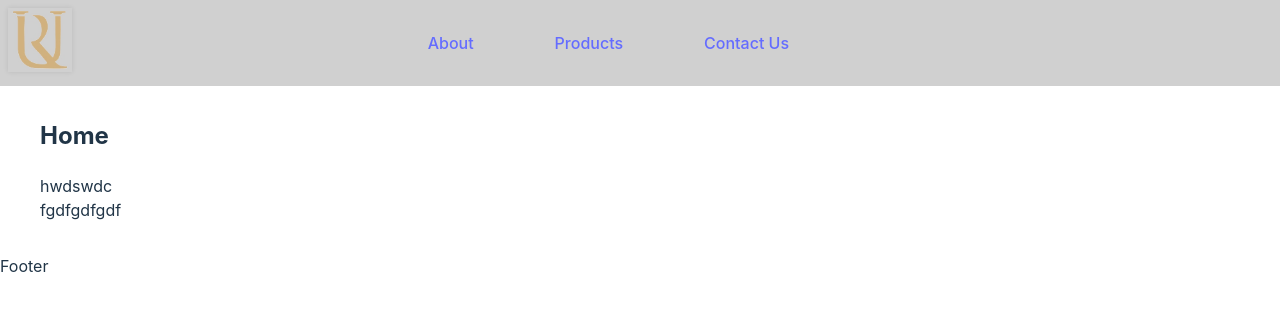
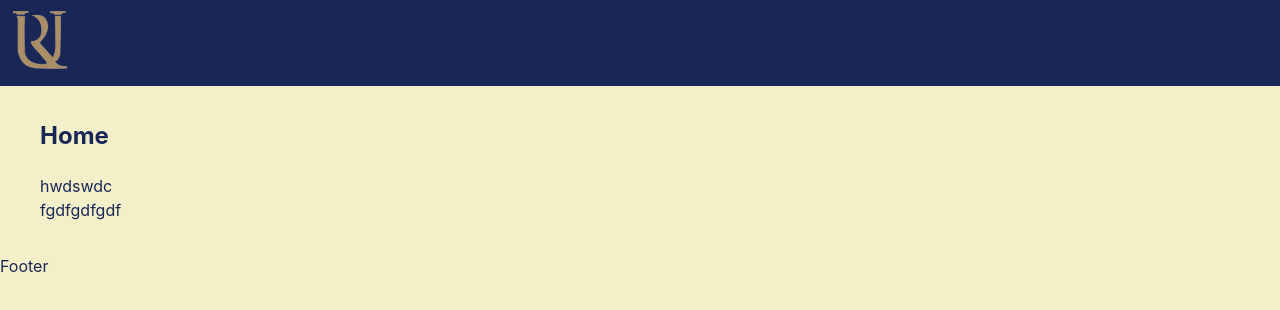
Before and after one commit to ysrckr/unalremzi-react, a React (Vite) app: page / in a window 1280 px wide. Shown: the top 310 px of the page. Built offline with nearby package versions, Linux system fonts and the light colour scheme.

Commit message:
Update header module background color to use the primary color

```diff
--- a/src/Layouts/Header/header.module.scss
+++ b/src/Layouts/Header/header.module.scss
@@ -1,5 +1,6 @@
 @use 'sass:list';
 @use '@/styles/mixins.scss' as m;
+@use '@/styles/colors.scss' as c;
 
 $devices: 'tablet', 'desktop', 'large-desktop';
 
@@ -15,7 +16,7 @@ $devices: 'tablet', 'desktop', 'large-desktop';
     z-index: 10;
     margin: 0 auto;
     padding: 0.5rem;
-    background-color: #76767657;
+    background-color: c.$primary;
     color: hsla(38, 34%, 59%, 1.00);
 
 
--- a/src/styles/_colors.scss
+++ b/src/styles/_colors.scss
@@ -1,4 +1,5 @@
-$primary: hsla(231, 50%, 21%, 1.00);
+$primary: hsla(227, 55%, 22%, 1.00);
+$secondary: hsla(212, 55%, 48%, 1.00);
 $gold: hsla(37, 30%, 62%, 1.00);
-$light: hsl(0, 1%, 84%, 1.00);
+$light: hsla(56, 63%, 87%, 1.00);
 $dark: hsl(0, 0%, 14%, 1.00);
--- a/src/styles/index.scss
+++ b/src/styles/index.scss
@@ -1,3 +1,5 @@
+@use './colors.scss' as c;
+
 :root {
   font-family: Inter, system-ui, Avenir, Helvetica, Arial, sans-serif;
   line-height: 1.5;
@@ -14,7 +16,8 @@
 body {
   margin: 0;
   padding: 0;
-
+  background-color: c.$light;
+  color: c.$primary;
 }
 
 p {
@@ -35,7 +38,7 @@ li {
 
 a {
   font-weight: 500;
-  color: #646cff;
+  color: c.$primary;
   text-decoration: none;
 }
 
@@ -54,16 +57,3 @@ button {
   padding: 8px 16px;
   cursor: pointer;
 }
-
-@media (prefers-color-scheme: light) {
-  :root {
-    color: #213547;
-    background-color: #ffffff;
-  }
-  a:hover {
-    color: #747bff;
-  }
-  button {
-    background-color: #f9f9f9;
-  }
-}
```
